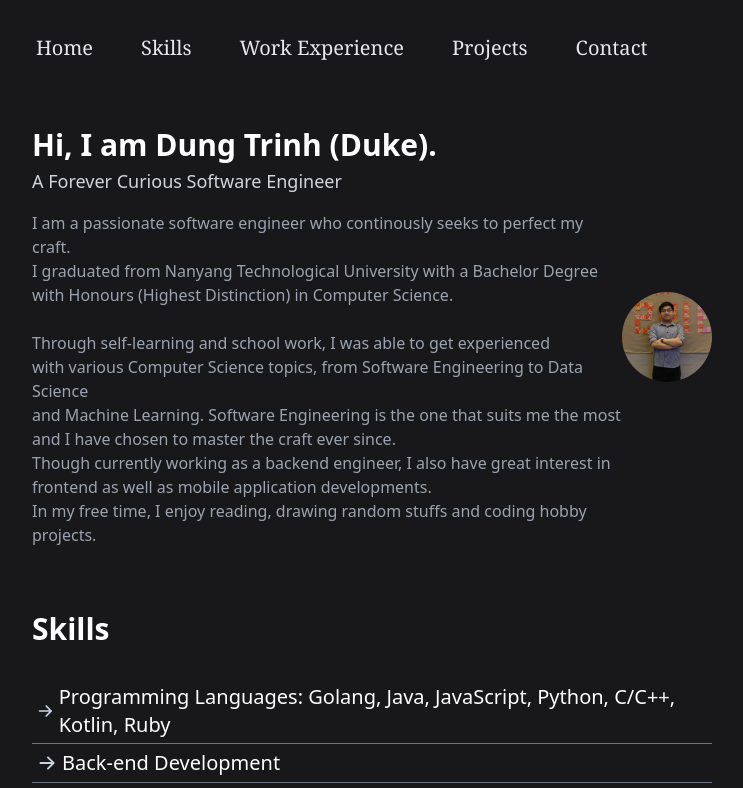
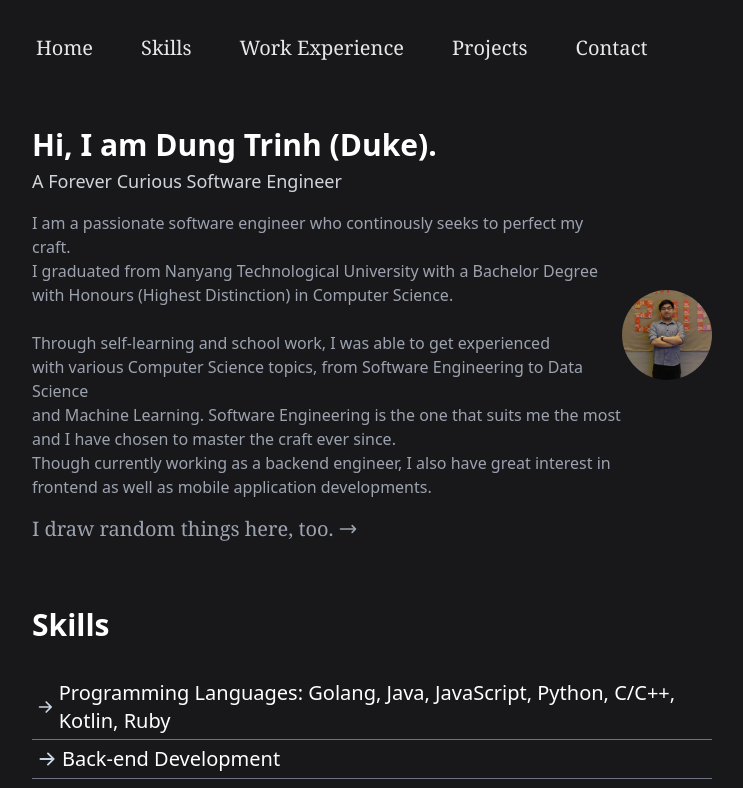
Before and after one commit to duke-alibubu/portfolio, a Next.js app: page / in a window 1280 px wide. Shown: the top 788 px of the page, without its empty margins (268-1011 px from the left). Built offline with nearby package versions, Linux system fonts and the light colour scheme.

Commit message:
update about

```diff
--- a/components/Sections/About.section.tsx
+++ b/components/Sections/About.section.tsx
@@ -1,6 +1,7 @@
 import type { NextComponentType } from "next";
 
 import Link from "next/link";
+import { HiOutlineArrowNarrowRight } from "../Misc/Icons.collection";
 
 const About: NextComponentType = () => {
   return (
@@ -23,19 +24,18 @@ const About: NextComponentType = () => {
           and I have chosen to master the craft ever since. <br />
           Though currently working as a backend engineer,
           I also have great interest in frontend as well as mobile application developments.<br />
-          In my free time, I enjoy reading, drawing random stuffs and coding hobby projects.
         </p>
 
-        {/* <Link href="https://www.instagram.com/?hl=vi" passHref>
+        <Link href="https://alibubu-99.artstation.com/" passHref>
           <a
             className="mt-4 flex cursor-pointer flex-row items-center gap-1 font-serif text-xl text-gray-400 duration-100 hover:ml-2"
             target="_blank"
             rel="noopener noreferrer"
           >
-            Read my Blog
+            I draw random things here, too.
             <HiOutlineArrowNarrowRight />
           </a>
-        </Link> */}
+        </Link>
       </div>
 
       <div className="hidden custom:block">
```
